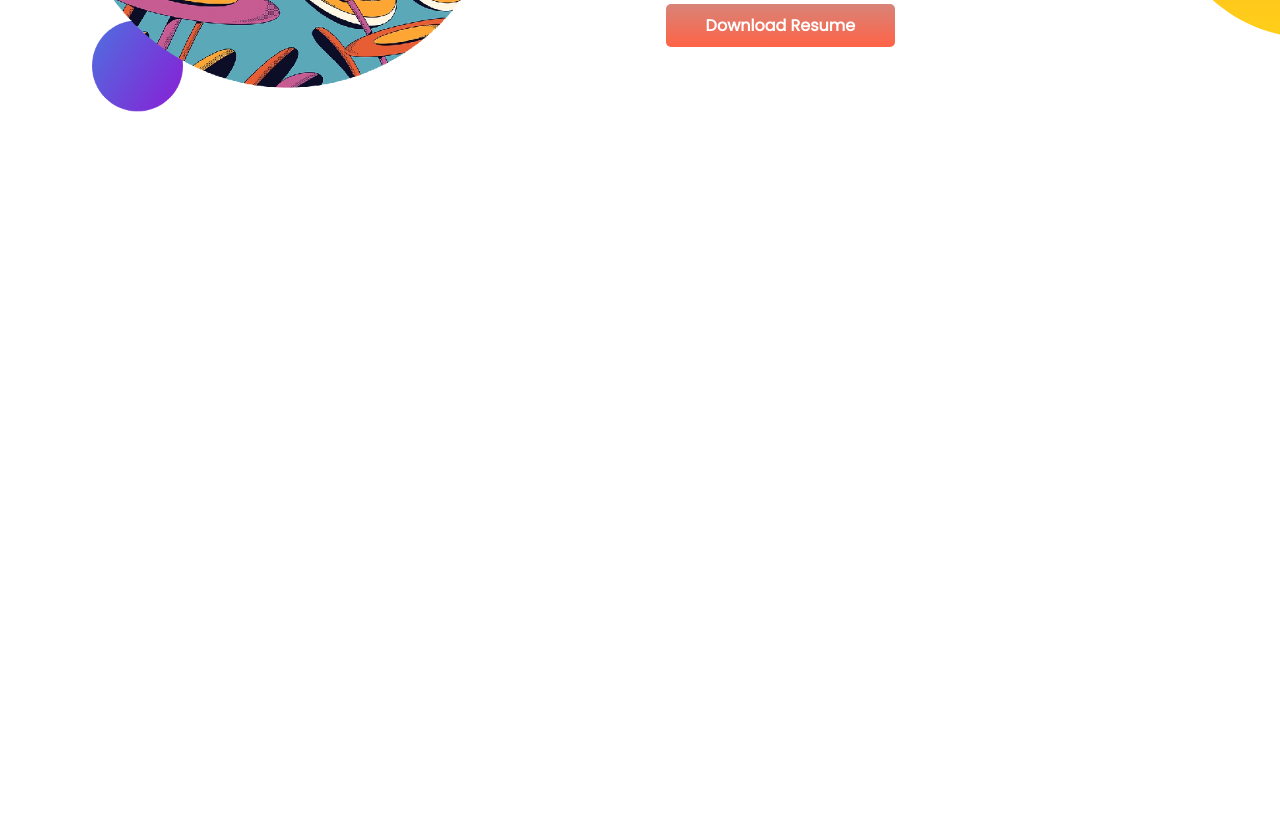
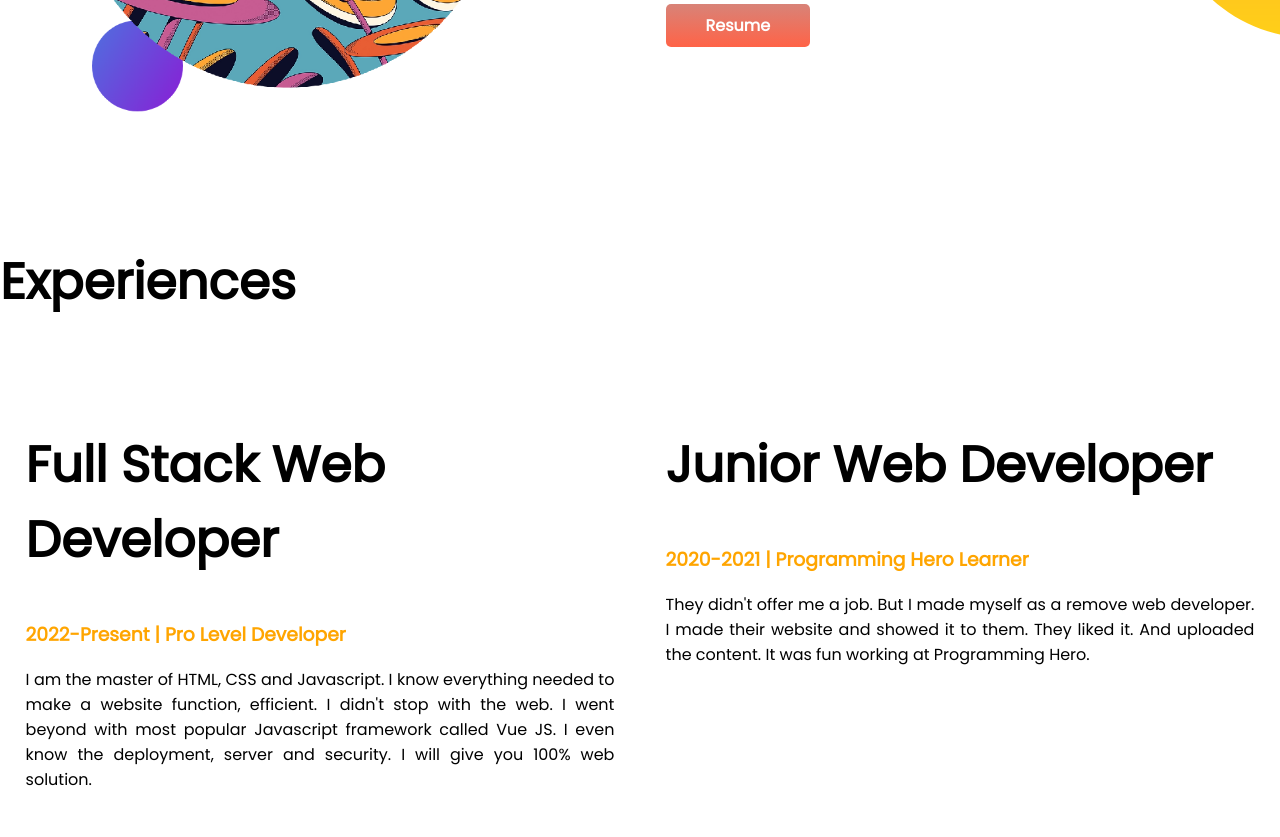
Before and after one commit to MehruzSaif/Developer-Portfolio, a plain HTML site: page index.html in a window 1280 px wide. Shown: the part 992-1829 px from the top of the page. Before the commit the page ends 1237 px from the top, so only its background shows below. Drawn offline with Linux system fonts and the light colour scheme; a web font is replaced by a local one.

Commit message:
Modified

```diff
--- a/index.html
+++ b/index.html
@@ -15,7 +15,7 @@
 </head>
 
 <body>
-    <section class="top-banner">
+    <section class="top-banner flexible-container">
         <div class="half-width">
             <h1>Hello There!</h1>
             <h1>It's <span class="orange-color">Mehruz Saif</span> </h1>
@@ -33,7 +33,7 @@
         </div>
     </section>
 
-    <section class="dream-big">
+    <section class="dream-big flexible-container">
         <div class="half-width">
             <img src="images/dream-big.png" alt="">
         </div>
@@ -45,7 +45,30 @@
                 focusing on react.js to build advanced websites. Hope y'll will pray for me to acheieve my <span
                     class="Dream">Dream</span>. </p>
 
-            <a class="link-button" target="_blank" href="file:///D:/Mehruz%20Saif's%20CV.pdf">Download Resume</a>
+            <a class="link-button" target="_blank" href="Mehruz Saif's CV.pdf">Resume</a>
+        </div>
+    </section>
+
+    <section class="experince-are">
+        <h1>Experiences</h1>
+
+        <div class="flexible-container">
+            <div class="half-width">
+                <h1>Full Stack Web Developer</h1>
+                <h3>2022-Present | Pro Level Developer</h3>
+                <p>I am the master of HTML, CSS and Javascript. I know everything needed to make a website function,
+                    efficient. I didn't stop with the web. I went beyond with most popular Javascript framework called
+                    Vue
+                    JS. I even know the deployment, server and security. I will give you 100% web solution.</p>
+            </div>
+
+            <div class="half-width">
+                <h1>Junior Web Developer</h1>
+                <h3>2020-2021 | Programming Hero Learner</h3>
+                <p>They didn't offer me a job. But I made myself as a remove web developer. I made their website and
+                    showed
+                    it to them. They liked it. And uploaded the content. It was fun working at Programming Hero.</p>
+            </div>
         </div>
     </section>
 </body>
--- a/style.css
+++ b/style.css
@@ -5,10 +5,10 @@ body{
 h1{
     font-size: 50px;
 }
-.orange-color{
+.orange-color, h3{
     color: orange;
 }
-section{
+.flexible-container{
     display: flex;
     margin-bottom: 100px;
 }
```
Also changed, not shown: 1 other file.
